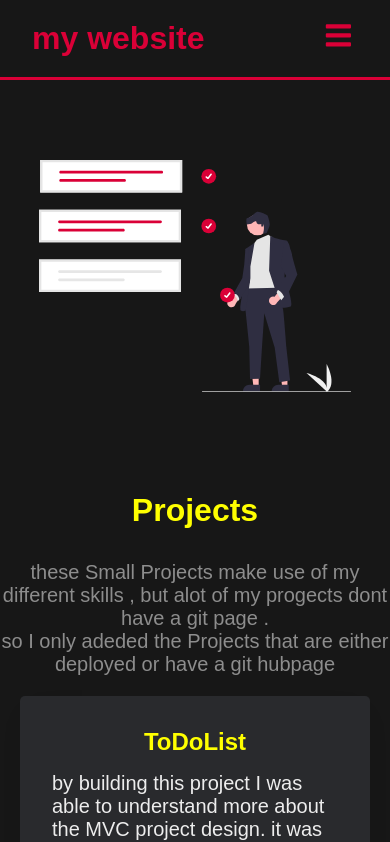
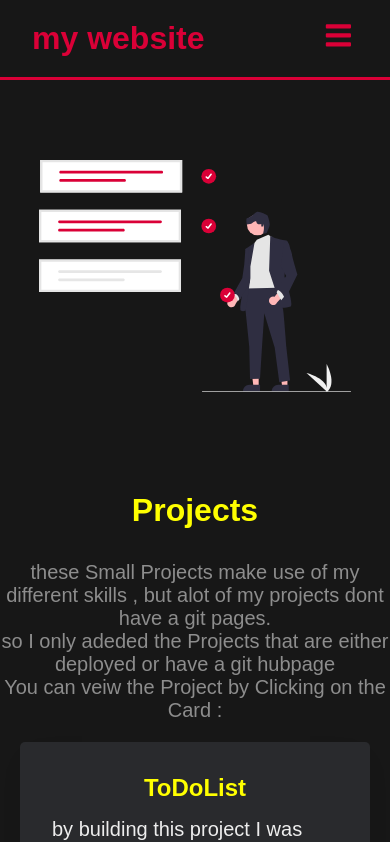
Before and after one commit to CaptainJow/Portfolio-2, a React (Create React App) app: page /Projects in a window 390 px wide. Shown: the top 842 px of the page. Built offline with nearby package versions, Linux system fonts and the light colour scheme; a web font is replaced by a local one.

Commit message:
Letter mistakes

```diff
--- a/src/components/Education/parts.css
+++ b/src/components/Education/parts.css
@@ -42,7 +42,7 @@
     pointer-events: none;
   }
   .container-cards .card .box:hover{
-    transform: translateY(-50px);
+    transform: translateY(-30px);
     box-shadow: 0 40px 70px rgba(0,0,0,0.5);
   }
   .container-cards .card .box .content{
--- a/src/components/Greeting/greeting.css
+++ b/src/components/Greeting/greeting.css
@@ -11,6 +11,7 @@
     padding-top: 2rem;
 
 }
+
 .welcome-title{
     display: flex;
     flex-direction: row;
@@ -78,6 +79,7 @@ p{
   animation: textclip 2s linear infinite;
   display: inline-block;
       font-size: 80px;
+
 }
 
 @keyframes textclip {
@@ -89,8 +91,11 @@ p{
 @media only screen and ( max-width: 768px){
   .animate-charcter{
     font-size: 50px;
+    width: 50%;
   }
   p{
-    width: 400px;
+    width: 100%;
   }
+
+
 }
--- a/src/components/Projects/Project.js
+++ b/src/components/Projects/Project.js
@@ -10,8 +10,9 @@ export default function Project() {
         <div><img className="svg" src={logo} alt="svg"/></div>
     <div className='Welcome-text text2'>
       <div className='welcome-title'><h1 style={{color: "yellow"}}> Projects </h1></div>
-        <p className='p-color' > these Small Projects make use of my different skills , but alot of my progects dont have a git page .</p>
+        <p className='p-color' > these Small Projects make use of my different skills , but alot of my projects dont have a git pages.</p>
         <p className='p-color' > so I only adeded the Projects that are either deployed or have a git hubpage </p>
+        <p className='p-color' >  You can veiw the Project by Clicking on the Card : </p>
     </div>
     </div>
     <SmallProjects />
```
